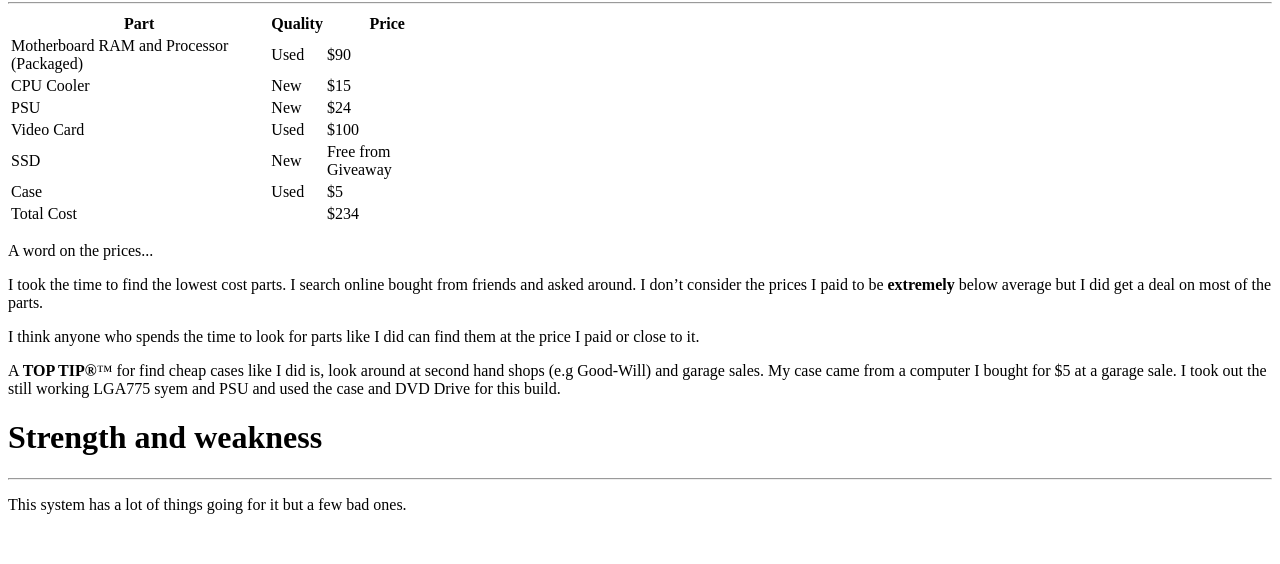
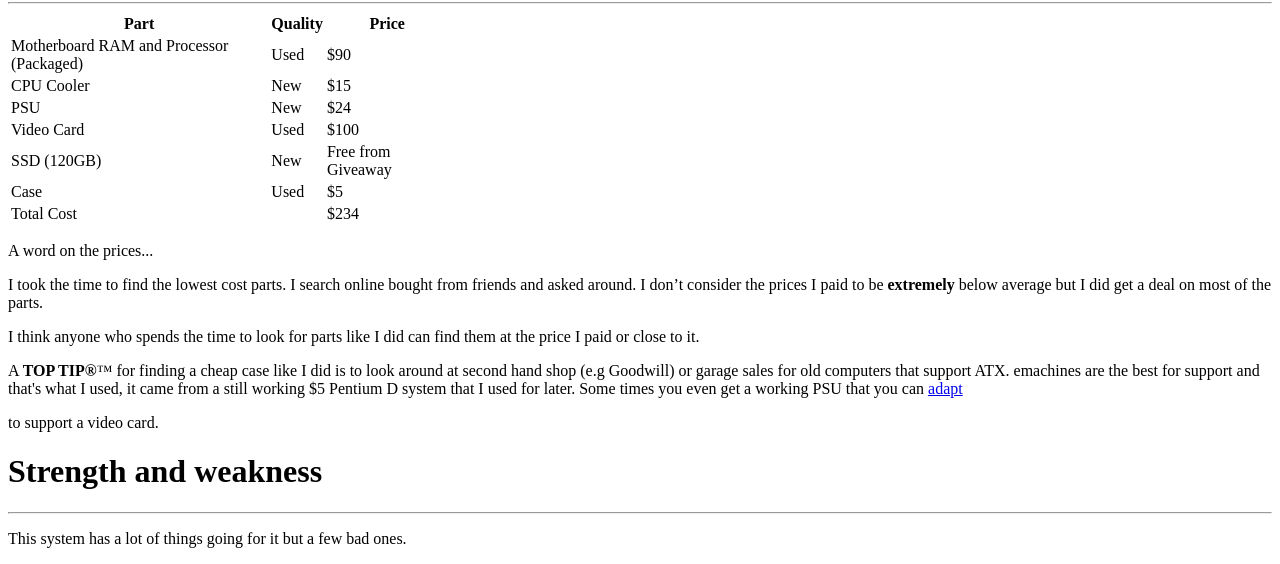
Before and after one commit to pricelesspersuader/pricelesspersuader.github.io, a plain HTML site: page index.html in a window 1280 px wide. Shown: the part 489-1053 px from the top of the page. Before the commit the page ends 1019 px from the top, so only its background shows below. Drawn offline with Linux system fonts and the light colour scheme.

Commit message:
s
This is not as fun as I thought.

```diff
--- a/index.html
+++ b/index.html
@@ -33,7 +33,7 @@
     <td>$100</td>
   </tr>
       <tr>
-    <td>SSD</td>
+    <td>SSD (120GB)</td>
     <td>New</td>
     <td>Free from Giveaway</td>
   </tr>
@@ -53,7 +53,7 @@
 <p>A word on the prices...</p>
 <p>I took the time to find the lowest cost parts. I search online bought from friends and asked around. I don’t consider the prices I paid to be <b>extremely</b> below average but I did get a deal on most of the parts.</p>
 <p>I think anyone who spends the time to look for parts like I did can find them at the price I paid or close to it.<p>
-<p>A <b>TOP TIP®</b>™ for find cheap cases like I did is, look around at second hand shops (e.g Good-Will) and garage sales. My case came from a computer I bought for $5 at a garage sale. I took out the still working LGA775 syem and PSU and used the case and DVD Drive for this build.<p>
+<p>A <b>TOP TIP®</b>™ for finding a cheap case like I did is to look around at second hand shop (e.g Goodwill) or garage sales for old computers that support ATX. emachines are the best for support and that's what I used, it came from a still working $5 Pentium D system that I used for later. Some times you even get a working PSU that you can <a href="https://www.amazon.com/4-Pin-Molex-Female-Adapter-Length/dp/B007NMSUUA">adapt </a><p> to support a video card.
 
 <h1>Strength and weakness</h1>
 <hr>
```
